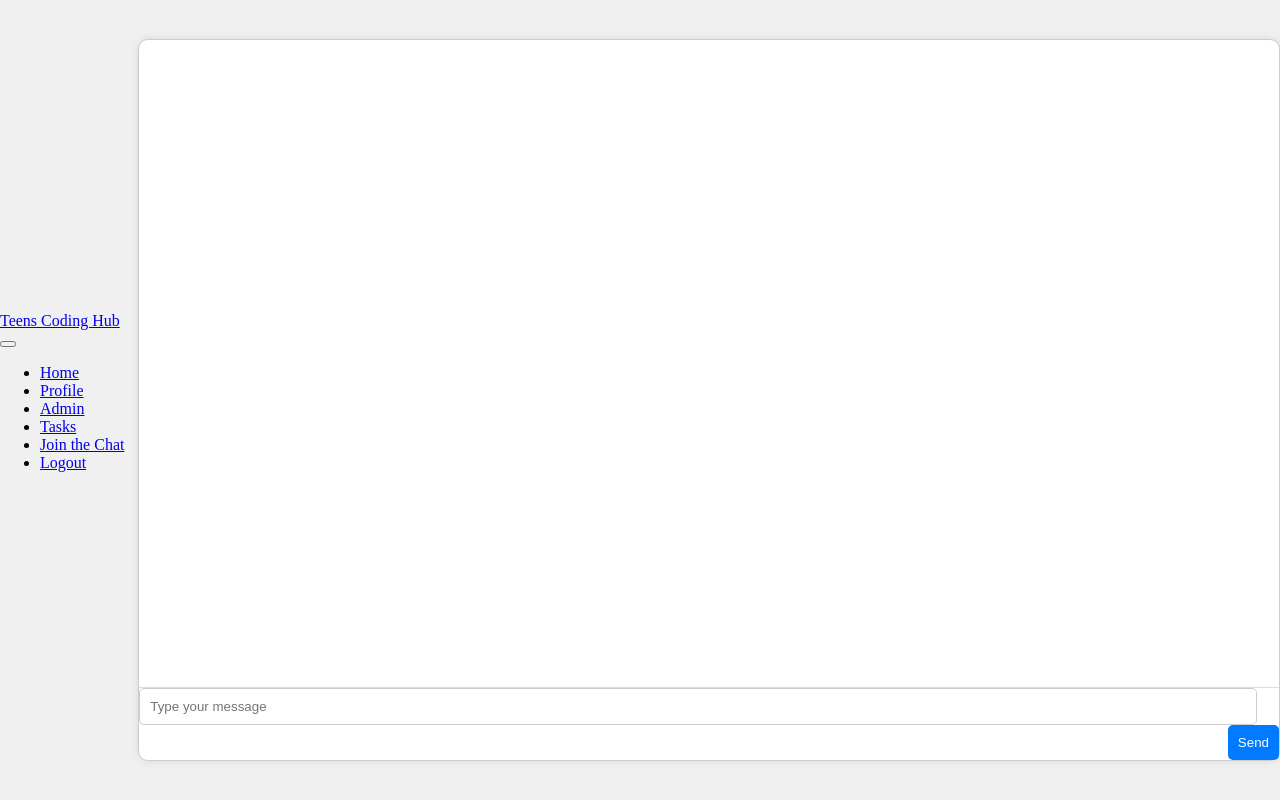
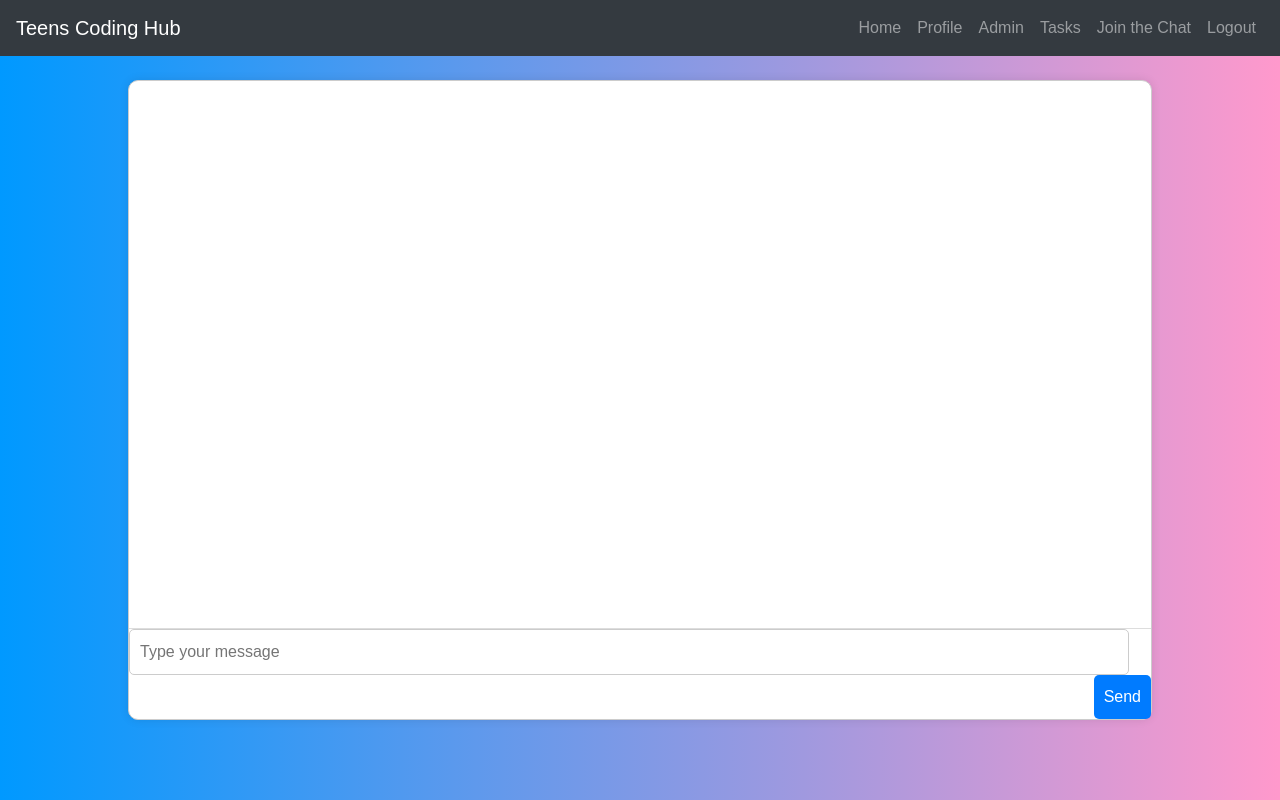
Before and after one commit to Solotole/Webstack-portfolio-project, a Flask app: page /chat/chat/1 in a window 1280 px wide. Run offline with Flask 3, Linux system fonts and the light colour scheme; the visitor is signed in with stand-in values (Sample User, id 1); some libraries are stand-ins or nearby versions.

Commit message:
frontend

```diff
--- a/web_dynamic/static/styles/chat.css
+++ b/web_dynamic/static/styles/chat.css
@@ -1,12 +1,18 @@
-body {
+* {
     margin: 0;
     padding: 0;
+    box-sizing: border-box;
+  }
+
+  body {
+    font-family: 'Poppins', sans-serif;
+    background: linear-gradient(to right, #0099ff, #ff99cc);
     display: flex;
     justify-content: center;
     align-items: center;
+    color: #333;
     height: 100vh;
-    background-color: #f0f0f0;
-}
+  }
 
 .chat-container {
     display: flex;
@@ -17,8 +23,8 @@ body {
 }
 
 .chat-window {
-    width: 90vw;
-    height: 90vh;
+    width: 80vw;
+    height: 80vh;
     border: 1px solid #ccc;
     border-radius: 10px;
     background: #fff;
--- a/web_dynamic/templates/chat.html
+++ b/web_dynamic/templates/chat.html
@@ -3,10 +3,11 @@
 <head>
     <meta charset="utf-8">
     <title>Chat Room</title>
+    <link href="https://stackpath.bootstrapcdn.com/bootstrap/4.5.2/css/bootstrap.min.css" rel="stylesheet">
+    <link rel="stylesheet" href="./../static/styles/style.css">
     <link rel="stylesheet" href="{{ url_for('static', filename='styles/chat.css') }}">
     <link rel="icon" href="{{ url_for('static', filename='images/icon.png') }}">
-    <script src="https://ajax.googleapis.com/ajax/libs/jquery/3.7.1/jquery.min.js"></script>
-    <script src="{{ url_for('static', filename='scripts/chat.js') }}"></script>
+
 </head>
 <body>
     <header>
@@ -45,5 +46,7 @@
         <input type="text" id="chat-input" placeholder="Type your message">
         <button id="send-button">Send</button>
     </div>
+    <script src="https://ajax.googleapis.com/ajax/libs/jquery/3.7.1/jquery.min.js"></script>
+    <script src="{{ url_for('static', filename='scripts/chat.js') }}"></script>
 </body>
 </html>
```
